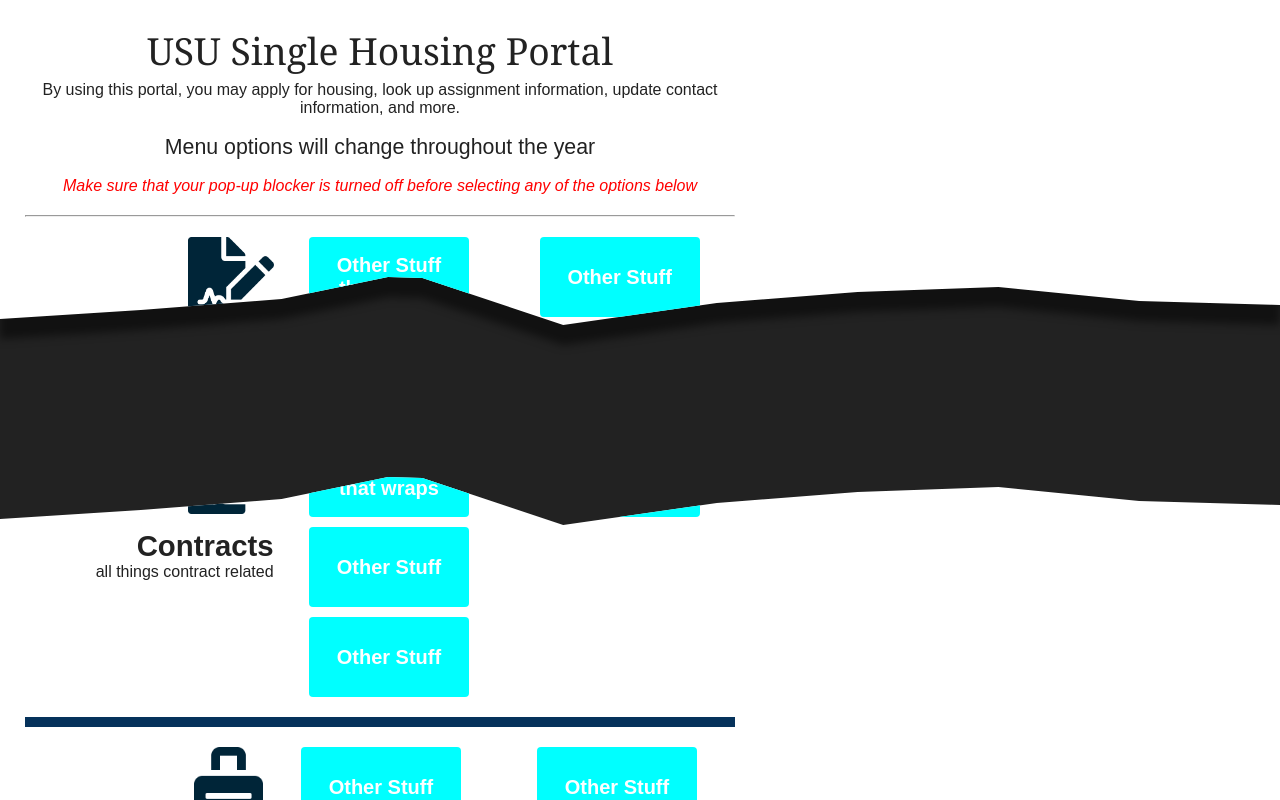
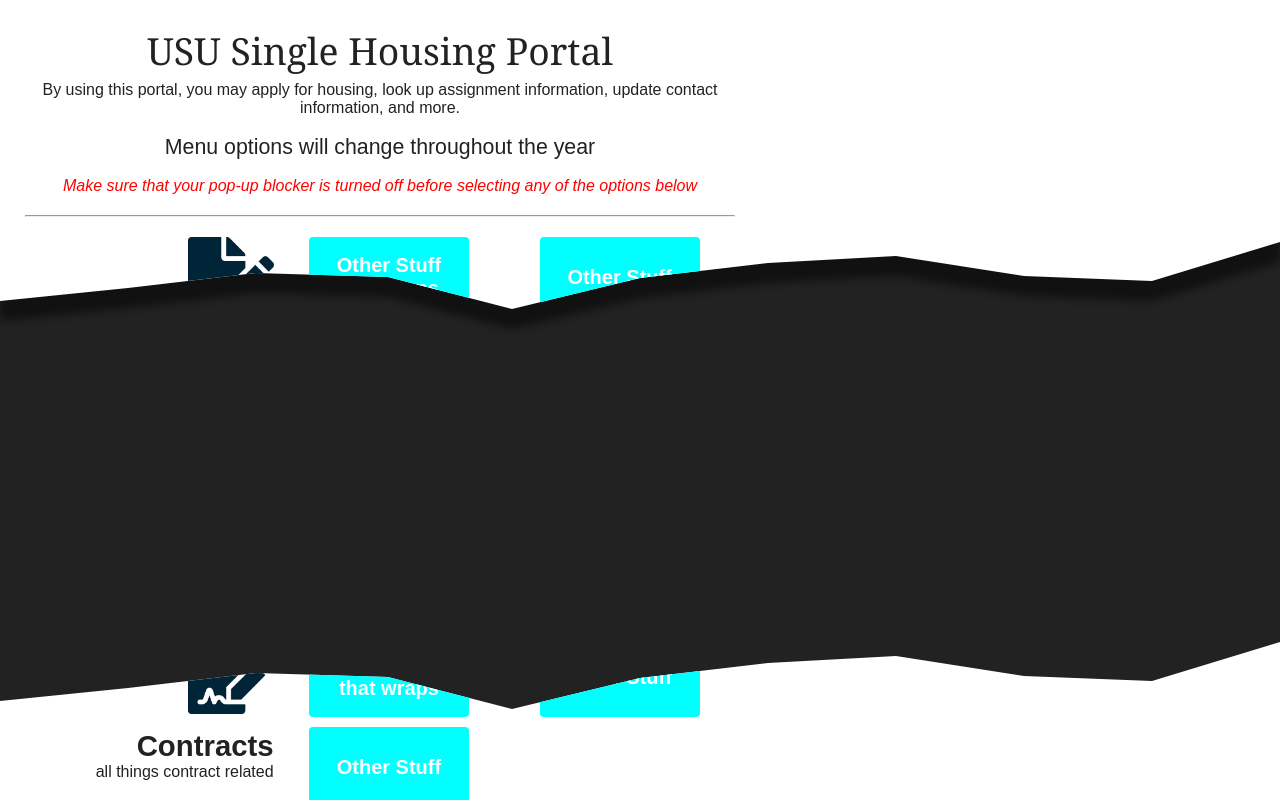
Before and after one commit to Meikul/EnglHousing, a plain HTML site: page index.html in a window 1280 px wide. Both pictures are taken after a click on the link "Other Stuff that wraps". Drawn offline with Linux system fonts and the light colour scheme.

Commit message:
Adding click point crack correction

```diff
--- a/script.js
+++ b/script.js
@@ -42,18 +42,26 @@
   console.log(e);
   // root.style.setProperty('--break-y', e.pageY + "px");
   const crackPoints = [];
-  const zigCount = 10;
-  const maxDeviation = 50;
+  const zigCount = 11;
+  const maxDeviation = 70;
   let caughtClick = false;
+  const zigLength = ((100 / (zigCount-1)));
+  const pageXPct = (e.pageX / document.documentElement.clientWidth) * 100;
 
   for (let i = 0; i < zigCount; i++) {
-    const x = Math.round((100 / (zigCount-1)) * i);
-    const y = e.pageY + Math.floor(Math.random() * maxDeviation);
-    if (!caughtClick && x > (e.pageX/document.documentElement.clientWidth)*100){
-      crackPoints.push(`${e.pageX}px ${e.pageY}px`);
-      console.log(`${e.pageX}px ${e.pageY}px`);
-      caughtClick = true;
+    let x = zigLength * i;
+    let y = e.pageY + Math.floor(Math.random() * maxDeviation) - maxDeviation/2;
+    if (Math.abs(pageXPct - x) < zigLength/2){
+      // overwrite closest zig point to cursor position
+      console.log(Math.abs(pageXPct - x), zigLength, i);
+      x = pageXPct;
+      y = e.pageY;
     }
+    // if (!caughtClick && x > (e.pageX/document.documentElement.clientWidth)*100){
+    //   crackPoints.push(`${e.pageX}px ${e.pageY}px`);
+    //   console.log(`${e.pageX}px ${e.pageY}px`);
+    //   caughtClick = true;
+    // }
     const point = `${x}%  ${y}px`;
 
     crackPoints.push(point);
--- a/styles/styles.scss
+++ b/styles/styles.scss
@@ -26,7 +26,7 @@
 }
 
 .page {
-  overflow: hidden;
+  // overflow: hidden;
   z-index: 1;
   background-color: white;
   .page-cover {
@@ -77,7 +77,7 @@
   transition: top 1s ease;
   &.cracked {
     visibility: visible;
-    top: 200px;
+    top: 400px;
   }
   &.healed {
     visibility: hidden;
```
Also changed, not shown: styles/styles.css, 2 other files.
